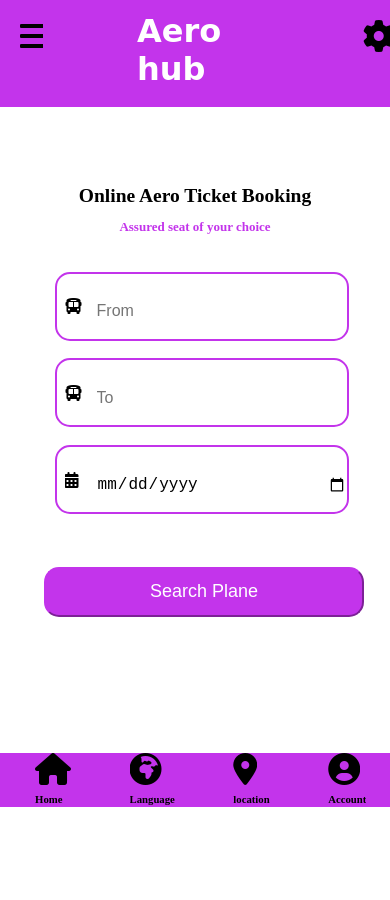
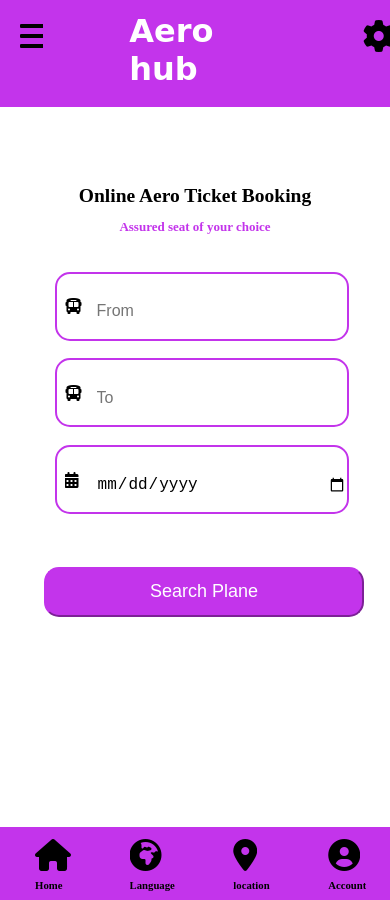
Before and after one commit to senthilnathan-es02/New-models, a plain HTML site: page index.html in a window 390 px wide. Before the commit the page ends 844 px from the top, so only its background shows below. Drawn offline with Linux system fonts and the light colour scheme.

Commit message:
Page Booking

```diff
--- a/index.css
+++ b/index.css
@@ -27,8 +27,8 @@
     }
 
     .booking-page-app-name{
-        margin-left: 24%;
-        margin-right: 22%;
+        margin-left: 22%;
+        margin-right: 24%;
         align-items: center;
         font-family: cursive;
         color: white;
@@ -107,17 +107,20 @@
         display: flex;
         flex-direction: row;
         background-color: #c334eb;
-        margin-top: 35%;
+        margin-top: 54%;
     }
 
     .icon-container{
         margin-right: 6%;
         margin-left: 9%;
+        margin-top: 3%;
+        margin-bottom: 2%;
     }
 
     .booking-page-footer-home{
         color: black;
         font-size: xx-large;
+
     }
 
     .booking-page-footer-language{
@@ -137,6 +140,7 @@
 
 .booking-page-footer-icon-name{
    margin-bottom: 3%;
+   color:black;
 }
 
 
```
